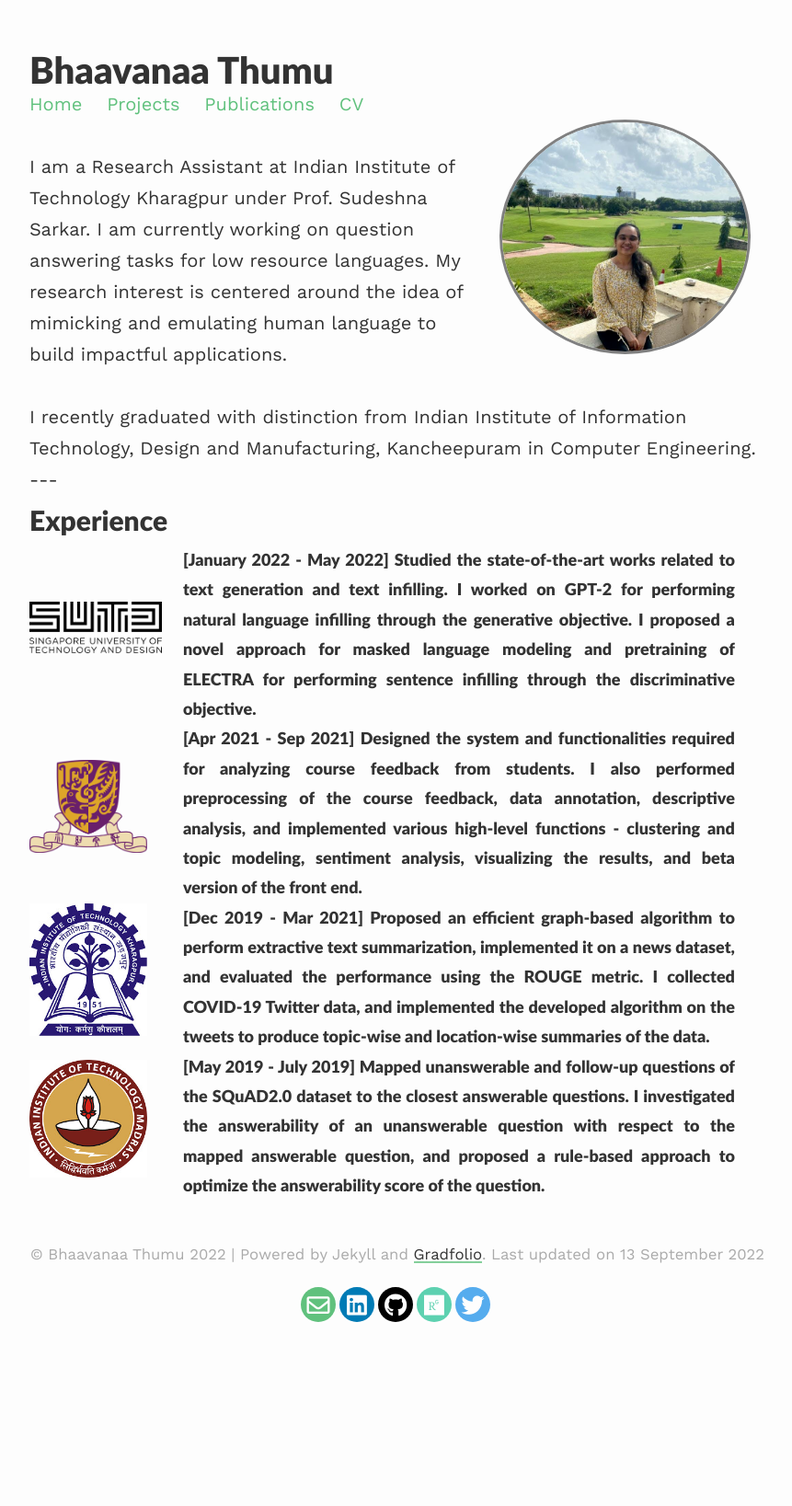
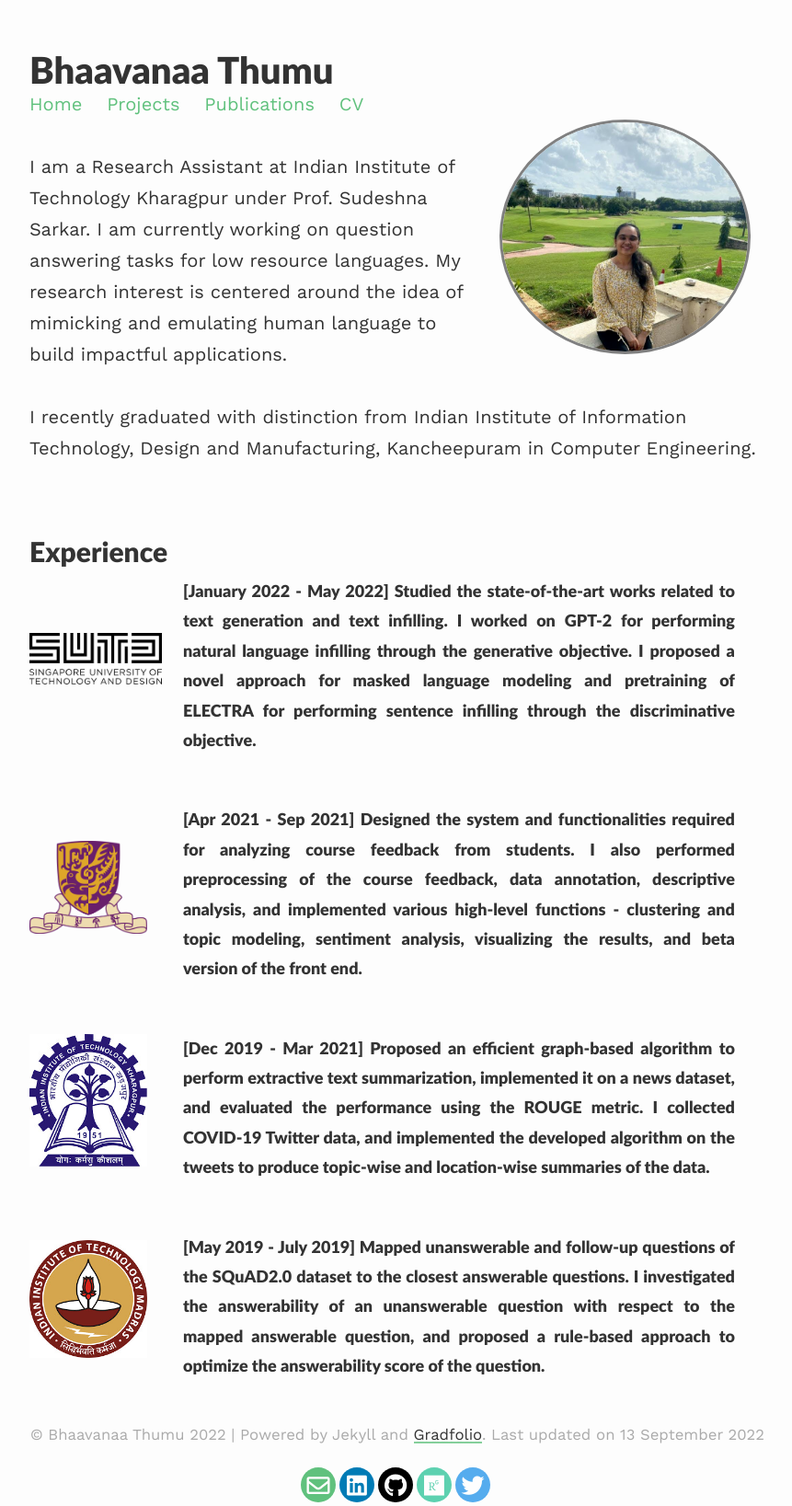
Before and after one commit to bhaavanaa/bhaavanaa.github.io, a Jekyll site: the page built from index.md, in a window 1280 px wide. Shown: the whole page at 92% size, without its empty margins (208-1069 px from the left). Built offline with Jekyll 4.4.1, drawn with Linux system fonts in a browser that asks for light colours; nearby versions of some CDN libraries; before the commit the page ends 1441 px from its top, so only the background shows below that.

Commit message:
Update index.md

```diff
--- a/index.md
+++ b/index.md
@@ -18,7 +18,7 @@ I recently graduated with distinction from Indian Institute of Information Techn
 </span>
 <div>
 
----
+<br>
 <br>
 <h2>Experience<h2>
 
@@ -30,13 +30,15 @@ I recently graduated with distinction from Indian Institute of Information Techn
   <span style="width:75%; height:auto; display: inline-block; vertical-align: middle;font-size:large; text-align: justify; text-justify: inter-word;"><b>[January 2022 - May 2022]</b> Studied the state-of-the-art works related to text generation and text infilling. I worked on GPT-2 for performing natural language infilling through the generative objective. I proposed a novel approach for masked language modeling and pretraining of ELECTRA for performing sentence infilling through the discriminative objective.</span>
 </div>
 
+<br>
 <div class="row">
   <span style="width:20%; height:auto; display: inline-block; justify-content:center; vertical-align: middle;"><img src="CUHK.png" alt="The Chinese University of Hong Kong (CUHK)
 " style="max-width:80%; height:auto; object-fit: contain; margin:auto; "></span>
   <span style="width:75%; height:auto; display: inline-block; vertical-align: middle;font-size:large; text-align: justify; text-justify: inter-word;"><b>[Apr 2021 - Sep 2021]</b> Designed the system and functionalities required for analyzing course feedback from students. I also performed preprocessing of the course feedback, data annotation, descriptive analysis, and implemented various high-level functions - clustering and topic modeling, sentiment analysis, visualizing the results, and beta version of the front end.
 </span>
 </div>
-<!-- * <img src="CUHK.png" alt="IIT-Kharagpur" title="Indian Institute of Technology Kharagpur" width="100"/>  <p style="text-align:right;">*[Apr 2021 - Sep 2021]* </p> -->
+
+<br>
 
 <div class="row">
   <span style="width:20%; height:auto; display: inline-block; justify-content:center; vertical-align: middle;"><img src="IITK.jpeg" alt="Indian Institute of Technology Kharagpur" style="max-width:80%; height:auto; object-fit: contain; margin:auto; text-align: justify; text-justify: inter-word;"></span>
@@ -44,8 +46,7 @@ I recently graduated with distinction from Indian Institute of Information Techn
 </span>
 </div>
 
-<!-- <img src="IITK.png" alt="IIT-Kharagpur" title="Indian Institute of Technology Kharagpur" width="100"/> *[Dec 2019 - Mar 2021]* Studied articles and research papers, collected COVID-19 Twitter data, developed and implemented an efficient graph-based algorithm to produce topic-wise summaries of the tweets using Python, and evaluated performance using the ROUGE metric. -->
-
+<br>
 
 <div class="row">
   <span style="width:20%; height:auto; display: inline-block; justify-content:center; vertical-align: middle;"><img src="IITM.jpg" alt="Indian Institute of Technology Madras" style="max-width:80%; height:auto; object-fit: contain; margin:auto; text-align: justify; text-justify: inter-word;"></span>
```
